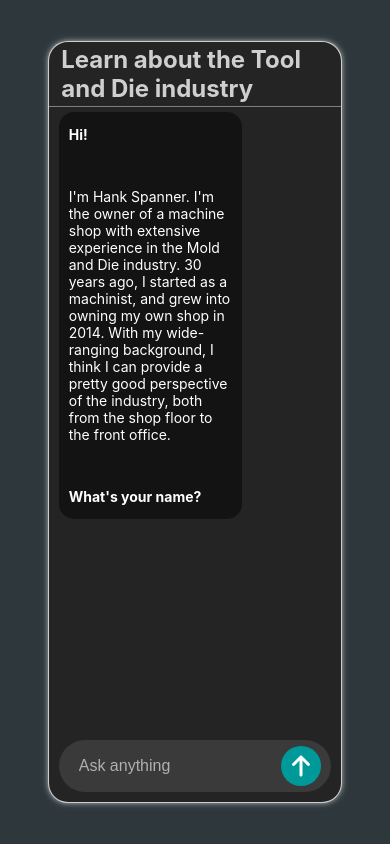
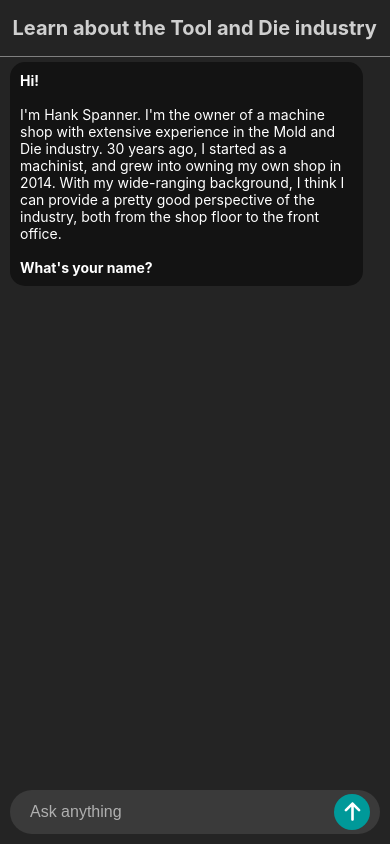
Before and after one commit to Shashhhh/plmenablement, a React (Create React App) app in the folder src/plm_enablement/: page /chat in a window 390 px wide. Built offline with nearby package versions, Linux system fonts and the light colour scheme; no server answers; the HTML template or start-up script is replaced by a standard one.

Commit message:
forgot useLocation after ui overhaul

```diff
--- a/src/plm_enablement/src/components/chat.css
+++ b/src/plm_enablement/src/components/chat.css
@@ -80,11 +80,55 @@
         word-wrap: break-word;
         display: inline-block;
         white-space: pre-wrap;
+        margin-top: 10px;
+        margin-bottom: 10px;
       }
-      .messageText ul {
-        margin-top: -25px;
-        margin-bottom: -25px;
-        padding-left: 20px;
+    .messageText h1,
+    .messageText h2,
+    .messageText h3,
+    .messageText h4,
+    .messageText h5,
+    .messageText h6 {
+        margin: 0;
+      }
+    .messageText p {
+        margin: 0;
+      }
+      .messageText ul,
+      .messageText ol {
+        margin-top: -20px;
+        margin-bottom: -20px;
+        padding-left: 25px;
+      }
+      .messageText li {
+        margin: 0;
+        padding: 0;
+      }
+
+      table {
+        width: 100%;
+        border-collapse: collapse;
+        color: white;
+      }
+      tr:hover td {
+        background-color: #444;
+      }
+      th, td {
+        border: 1px solid #555;
+        padding-top: 5px;
+        padding-bottom: 5px;
+        padding-left: 2.5px;
+        text-align: left;
+        font-size: .75rem;
+      }
+
+      th {
+        background-color: #333;
+      }
+
+      td {
+        background-color: #242424;
+        word-break: keep-all;
       }
 
   }
@@ -136,6 +180,11 @@
         border: none;
         cursor: pointer;
         color: white;
+        .arrowIcon
+        {
+          width: 24px;
+          height: 24px;
+        }
       }
       .sendButton:hover
       {
@@ -186,3 +235,65 @@
     opacity: 0.25;
   }
 }
+@media (min-width: 320px) and (max-width: 767px)
+{
+  .chat
+  {
+    width: 100vw;
+    height: 100vh;
+    border: none;
+    border-radius: 0;
+    .pageHeader
+    {
+      font-size: 1.25rem;
+    }
+    .chatScreen
+    {
+      flex: 13;
+
+      .messageContainer {
+        max-width: 90%;
+      }
+    }
+    .textInputBox
+      {
+        .inputWrapper {
+          .textInput
+          {
+            height: calc(var(--input-height) * 0.85);
+          }
+          .sendButton
+          {
+            height:calc(var(--button-height) * 0.9);
+            width: calc(var(--button-height) * 0.9);
+            .arrowIcon
+            {
+              width: 21px;
+              height: 21px;
+            }
+          }
+        }
+      }
+  }
+}
+@media (min-width: 768px) and (max-width: 1023px)
+{
+  .chat
+  {
+    width: 100vw;
+    height: 100vh;
+    border: none;
+    border-radius: 0;
+    .pageHeader
+    {
+      font-size: 1.75rem;
+    }
+    .chatScreen
+    {
+      flex: 17;
+      .messageContainer {
+        max-width: 80%;
+      }
+    }
+  }
+}
--- a/src/plm_enablement/src/components/chat.js
+++ b/src/plm_enablement/src/components/chat.js
@@ -3,15 +3,17 @@
 import remarkGfm from 'remark-gfm';
 import './chat.css';
 import { FaArrowUp } from "react-icons/fa6";
+import { useLocation } from 'react-router-dom';
 
 function Chat() {
+    const location = useLocation();
   const [messages, setMessages] = useState([{ content:`**Hi!**\n\nI'm Hank Spanner. I'm the owner of a machine shop with extensive experience in the Mold and Die industry. 30 years ago, I started as a machinist, and grew into owning my own shop in 2014. With my wide-ranging background, I think I can provide a pretty good perspective of the industry, both from the shop floor to the front office.\n\n**What's your name?**`, isUserMessage: false }]);
   const [socket, setSocket] = useState(null);
   const [currentMessage, setCurrentMessage] = useState('');
   const [loading, setLoading] = useState(false);
   const [renderedMessages, setRenderedMessages] = useState([]);
+  const assistantChoice = new URLSearchParams(location.search).get('assistantChoice');
 
-  const assistantChoice = "Value_prop";
 
   useEffect(() => {
     const ws = new WebSocket(`wss://backend-ckmm.onrender.com/ws/stream/${assistantChoice}/`);
@@ -129,7 +131,7 @@
               }}
             />
             <button className="sendButton" onClick={handleSend}>
-              <FaArrowUp size={24} color="white" />
+              <FaArrowUp className='arrowIcon' />
             </button>
           </div>
         </div>
```
